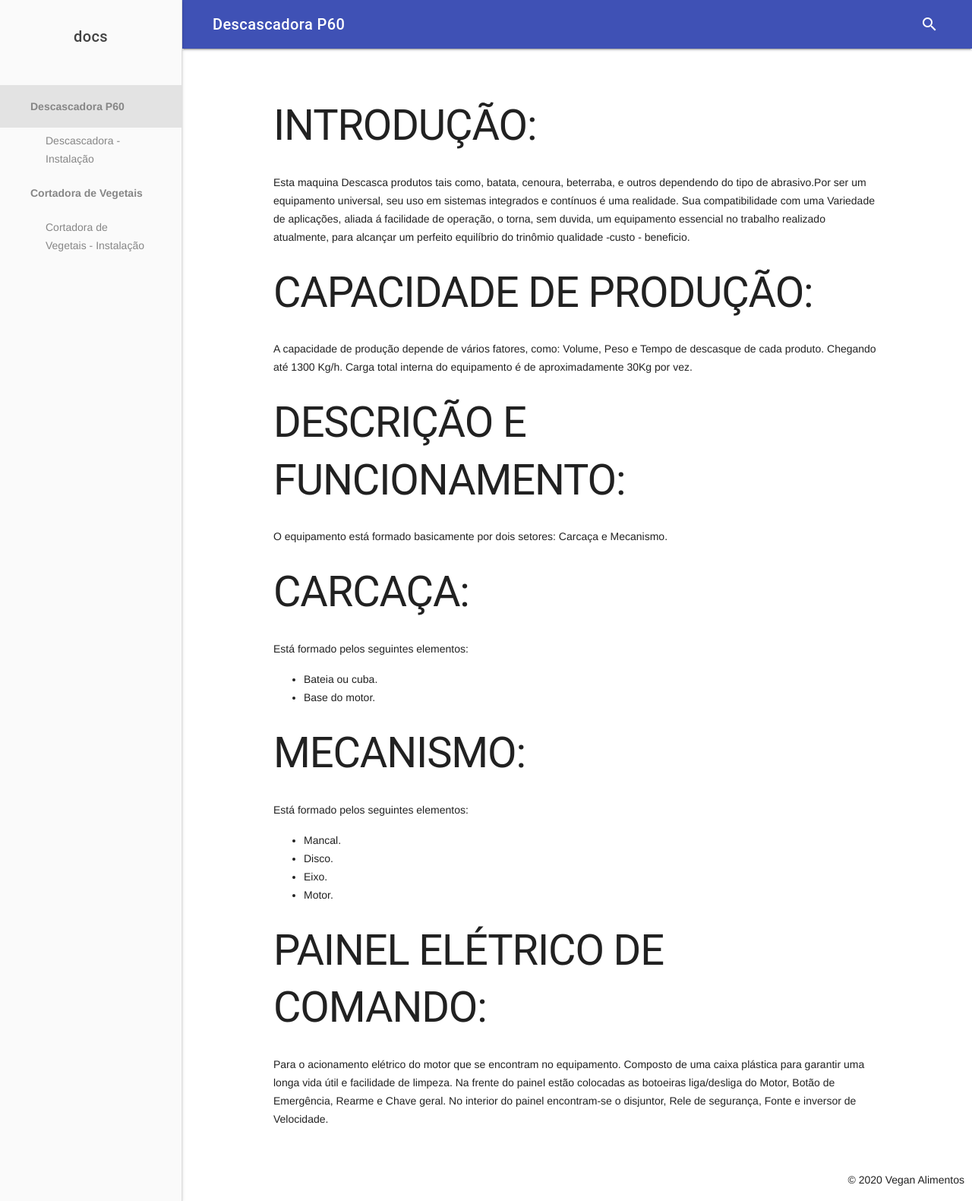
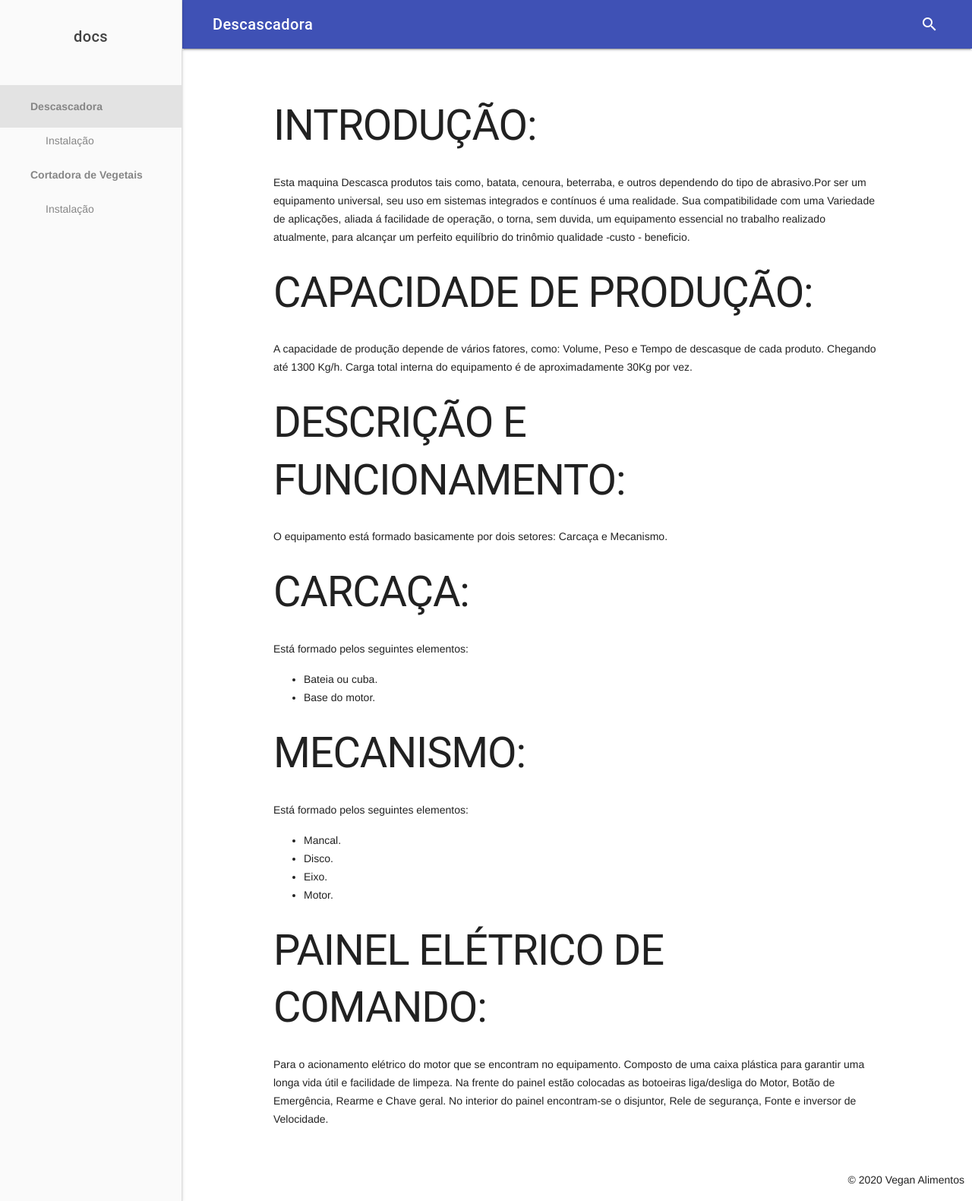
Before and after one commit to vegan-ind-br/docs, a Jekyll site: the page built from assets/Descascadora.md, in a window 1280 px wide. Shown: the whole page at 76% size. Built offline with Jekyll 4.4.1, drawn with Linux system fonts in a browser that asks for light colours.

Commit message:
update real fix

```diff
--- a/assets/Descascadora.md
+++ b/assets/Descascadora.md
@@ -1,6 +1,6 @@
 ---
 layout: page
-title: Descascadora P60
+title: Descascadora
 search: true
 weight: 1
 permalink: /descascadora
```
Also changed, not shown: assets/CortadoraDeVegetais-Instalacao.md (+1 -0 lines), assets/Descascadora-Instalacao.md (+1 -0 lines).
